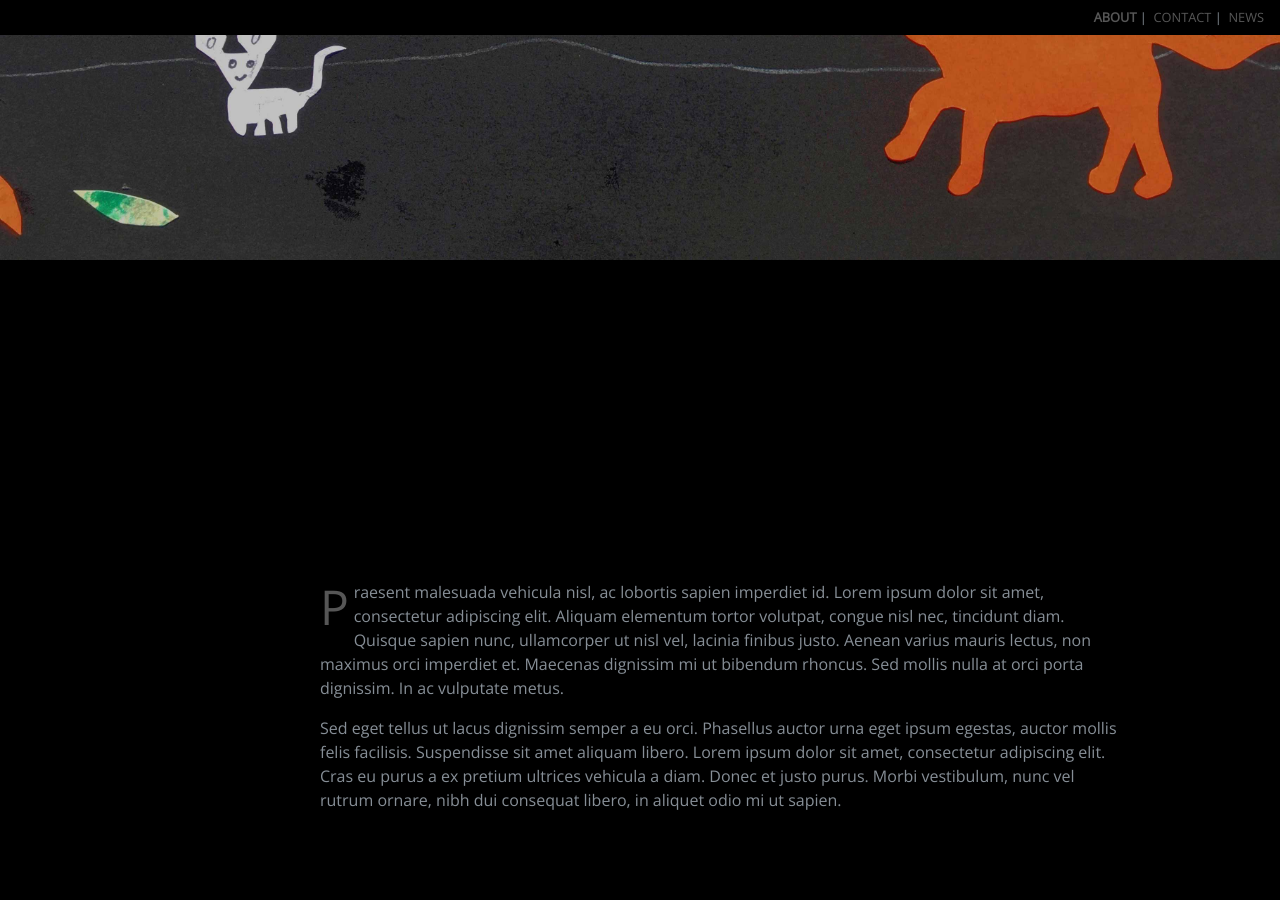
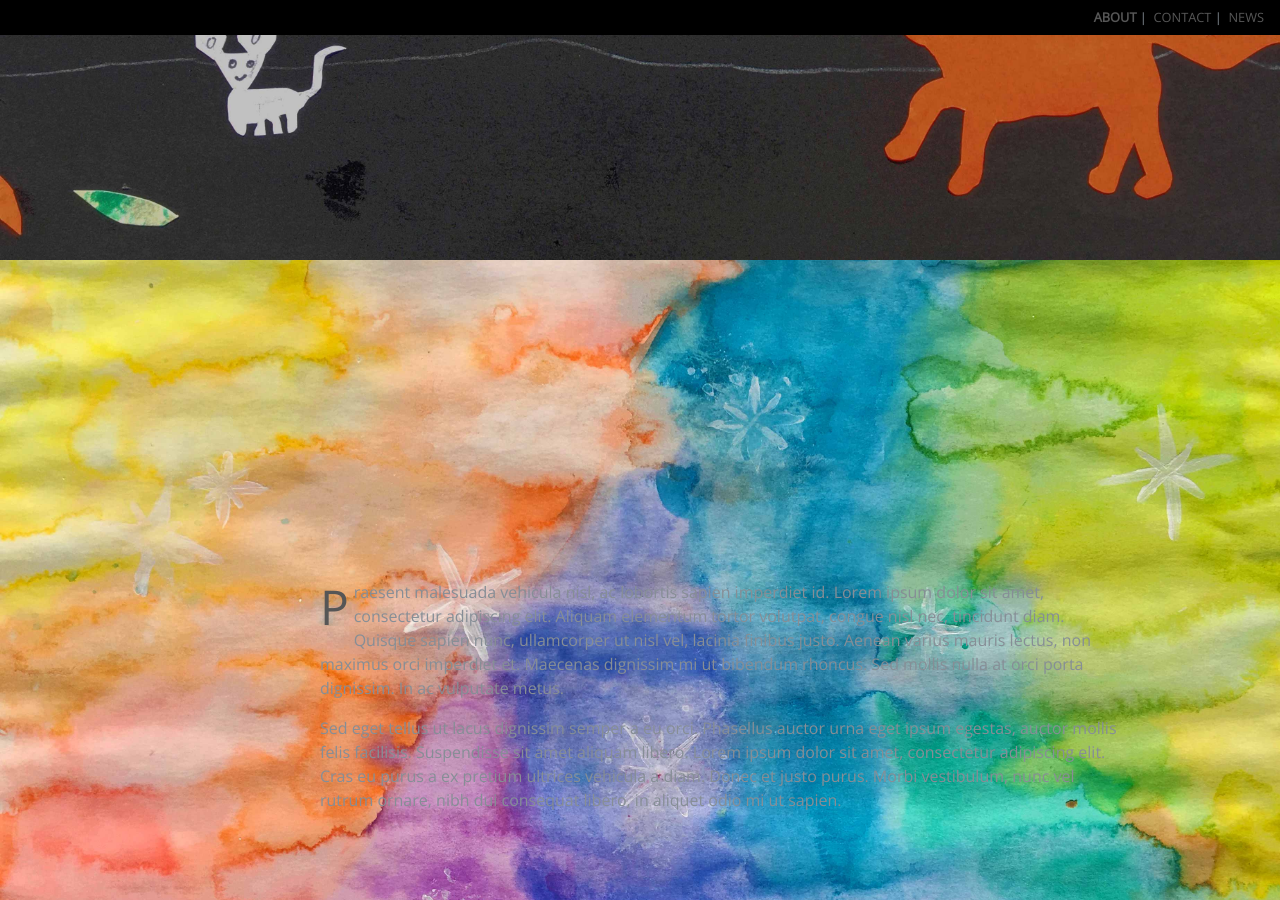
Before and after one commit to JoyceKimberly/SoniaBjornsen, a Jekyll site: the page built from index.md, in a window 1280 px wide and 900 px high, scrolled down 1656 px. Built offline with Jekyll 4.4.1, drawn with Linux system fonts in a browser that asks for light colours; nearby versions of some CDN libraries; the repository's description, which GitHub fills in, is left out.

Commit message:
Background

```diff
--- a/assets/css/style.scss
+++ b/assets/css/style.scss
@@ -67,13 +67,26 @@
 // Specific
 //
 
-.block.titel {
+.block:nth-of-type(1) {
   background-image: url("../img/SoniaPortret-01.jpg");
   background-repeat: no-repeat;
   background-position: left bottom;
   background-size: auto 80vh;
   padding: 0;
 }
+.block:nth-of-type(2) {
+  background-image: url("../img/SoniaBackground-02.jpg");
+  background-repeat: no-repeat;
+  background-position: left bottom;
+  background-size: cover;
+}
+.block:nth-of-type(3) {
+  background-image: url("../img/SoniaBackground-03.jpg");
+  background-repeat: no-repeat;
+  background-position: left bottom;
+  background-size: cover;
+}
+
 #titel {
   color: transparent;
   background-image: url("../img/SoniaTitel-01.svg");
@@ -84,10 +97,3 @@
   top: 40vh;
   left: 56vh;
 }
-
-.block:nth-of-type(2) {
-  background-image: url("../img/SoniaBackground-02.jpg");
-  background-repeat: no-repeat;
-  background-position: left bottom;
-  background-size: cover;
-}
```
Also changed, not shown: assets/img/SoniaBackground-03.jpg (added).
